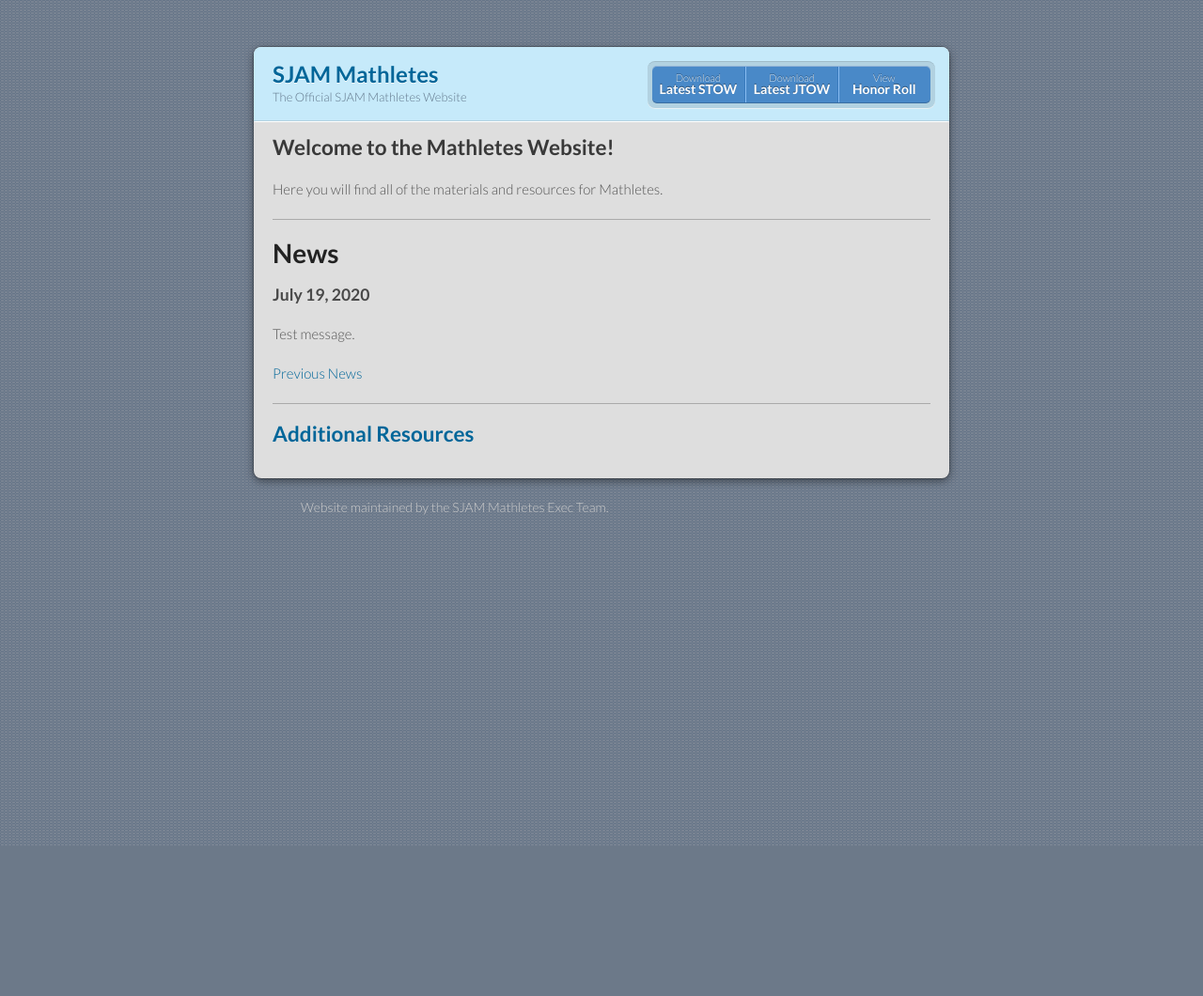
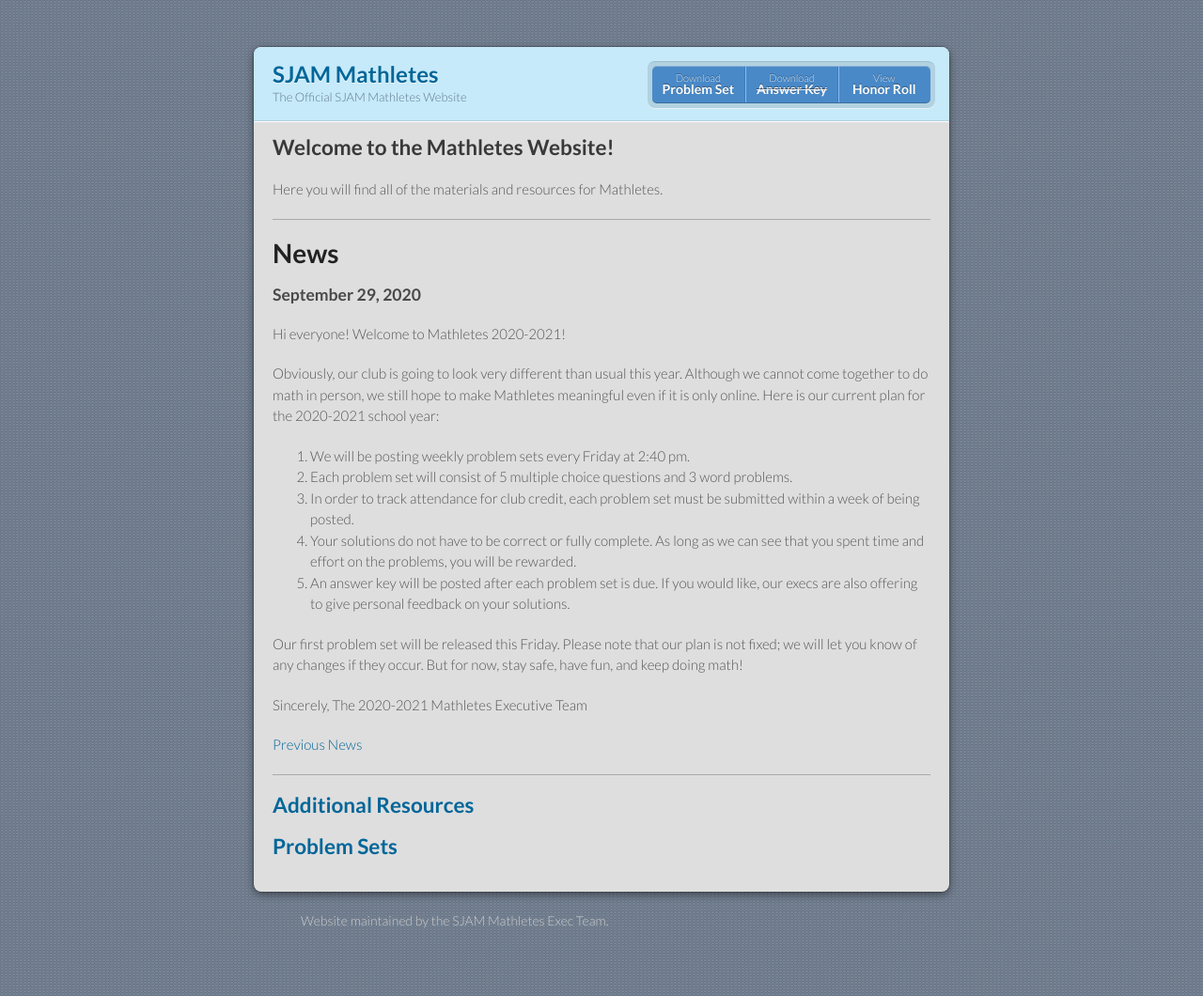
Before and after one commit to sjammathletes/sjammathletes.github.io, a Jekyll site: the page built from index.md, in a window 1280 px wide. Shown: the whole page at 94% size. Built offline with Jekyll 4.4.1, drawn with Linux system fonts in a browser that asks for light colours; our own code applies the rules of GitHub Pages for plain Markdown files; before the commit the page ends 900 px from its top, so only the background shows below that.

Commit message:
Add update site.

```diff
--- a/_layouts/default.html
+++ b/_layouts/default.html
@@ -71,8 +71,8 @@
         </div>
         <ul style="width:40%">
         {% if site.show_tow_downloads %}
-          <li style="width:33%"><a href="/assets/pdfs/2019-2020/Week 6/J_STOW_6.pdf">Download <strong>Latest STOW</strong></a></li>
-          <li style="width:33%"><a href="/assets/pdfs/2019-2020/Week 6/J_STOW_6.pdf">Download <strong>Latest JTOW</strong></a></li>
+          <li style="width:33%"><a href="assets/pdfs/2020-2021/Week 1/Oct 2 Problem Set.pdf">Download <strong>Problem Set</strong></a></li>
+            <li style="width:33%"><a onclick="return false" title="Not Yet Released.">Download <strike><strong>Answer Key</strong></strike></a></li>
         {% endif %}
           <li style="width:32%"><a href="/honor-roll">View <strong>Honor Roll</strong></a></li>
         </ul>
--- a/index.md
+++ b/index.md
@@ -11,8 +11,21 @@ Here you will find all of the materials and resources for Mathletes.
 
 
 # News
-### July 19, 2020
-Test message.
+### September 29, 2020
+Hi everyone! Welcome to Mathletes 2020-2021!
+
+Obviously, our club is going to look very different than usual this year. Although we cannot come together to do math in person, we still hope to make Mathletes meaningful even if it is only online. Here is our current plan for the 2020-2021 school year:
+
+1. We will be posting weekly problem sets every Friday at 2:40 pm.
+2. Each problem set will consist of 5 multiple choice questions and 3 word problems.
+3. In order to track attendance for club credit, each problem set must be submitted within a week of being posted.
+4. Your solutions do not have to be correct or fully complete. As long as we can see that you spent time and effort on the problems, you will be rewarded.
+5. An answer key will be posted after each problem set is due. If you would like, our execs are also offering to give personal feedback on your solutions.
+
+Our first problem set will be released this Friday. Please note that our plan is not fixed; we will let you know of any changes if they occur. But for now, stay safe, have fun, and keep doing math!
+
+Sincerely,
+The 2020-2021 Mathletes Executive Team
 
 [Previous News](news)
 
@@ -20,3 +33,4 @@ Test message.
 
 
 ## [Additional Resources](additional-resources)
+## [Problem Sets](problem-sets)
```
Also changed, not shown: news.md (+16 -0 lines), problem-sets.md (added, +5 -0 lines), 1 other file.
